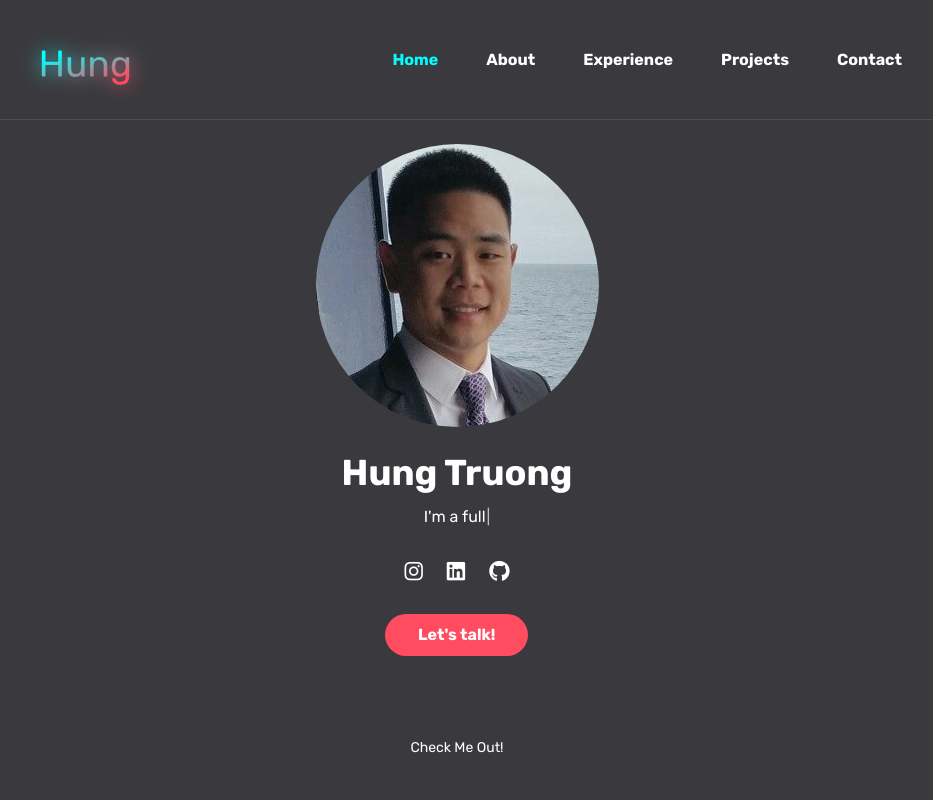
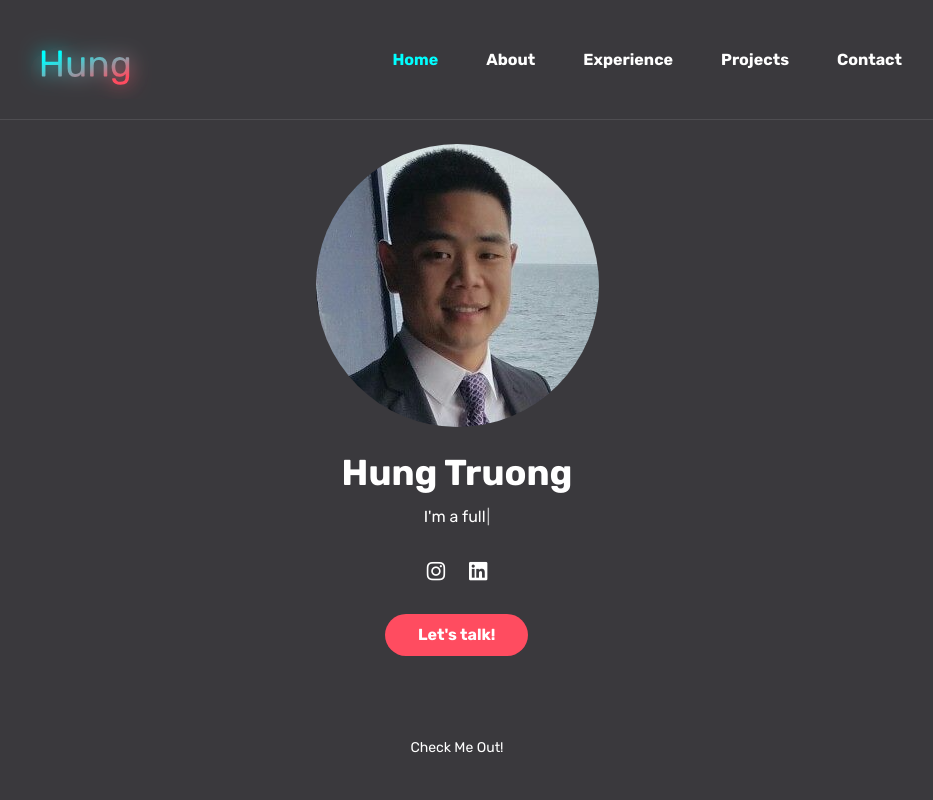
Before and after one commit to hungmtruong/portfolio, a React (Create React App) app: page / in a window 1280 px wide. Shown: the top 800 px of the page, without its empty margins (183-1116 px from the left). Built offline with nearby package versions, Linux system fonts and the light colour scheme.

Commit message:
updated new link to resume

```diff
--- a/src/components/sections/About.js
+++ b/src/components/sections/About.js
@@ -71,7 +71,7 @@ function About() {
                 <div className="col-md-6">
                   <p>{aboutContent.content}</p>
                   <div className="mt-3">
-                    <a href="https://drive.google.com/file/d/12IvtLbD4flle2G_h6OGWnr0X4cQ-gd7a/view?usp=sharing" target="_blank" className="btn btn-default">
+                    <a href="https://docs.google.com/file/d/1TTz3ZTYLMX2go8wc-j0LmtBHScdwYzSE/view" target="_blank" className="btn btn-default">
                       Resume
                     </a>
                   </div>
--- a/src/components/sections/Home.js
+++ b/src/components/sections/Home.js
@@ -47,11 +47,7 @@ function Home() {
                 <i className="fab fa-linkedin"></i>
               </a>
             </li>
-            <li className="list-inline-item">
-              <a href="https://github.com/hungmtruong" target="_blank">
-                <i className="fab fa-github"></i>
-              </a>
-            </li>
+
 
           </ul>
 
```
